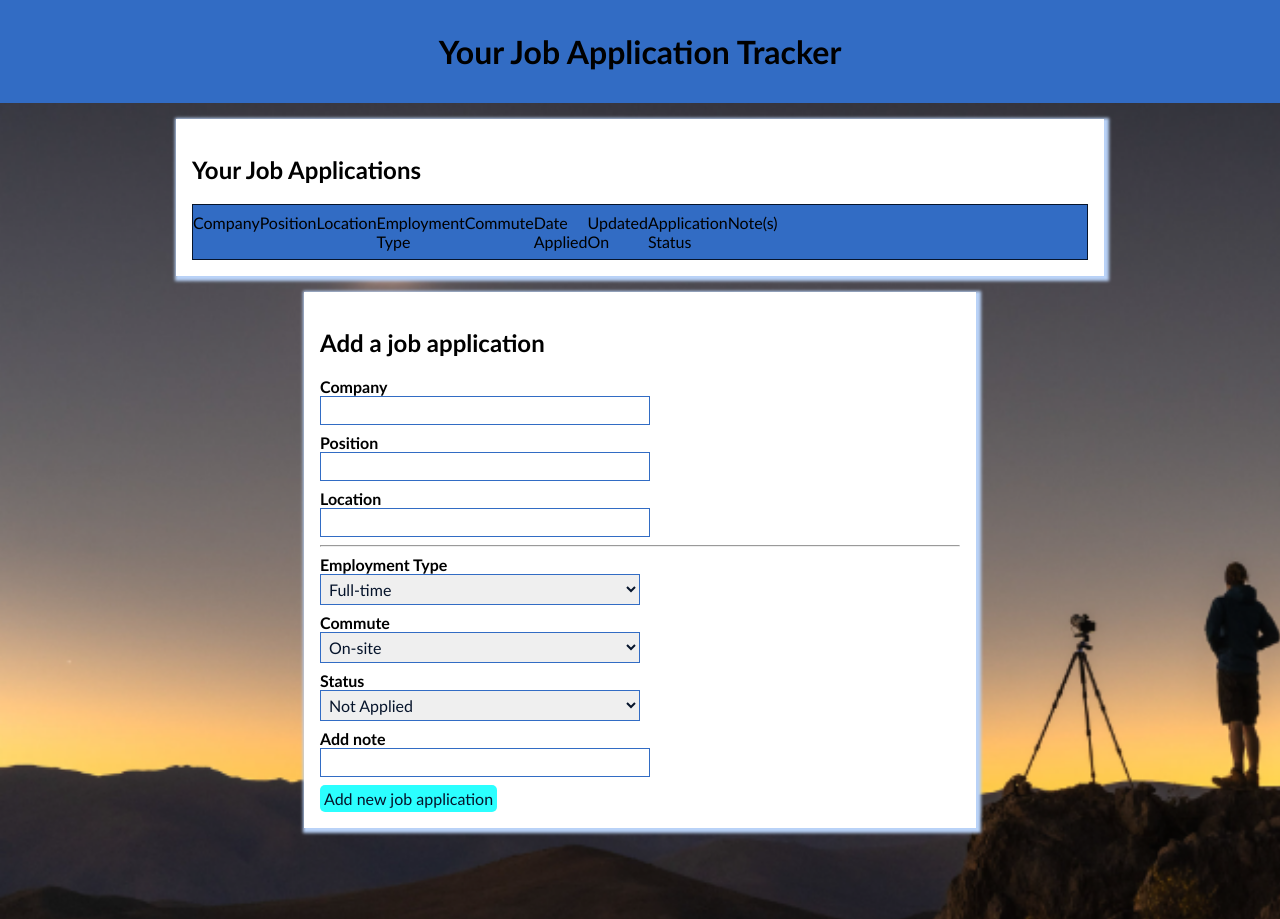
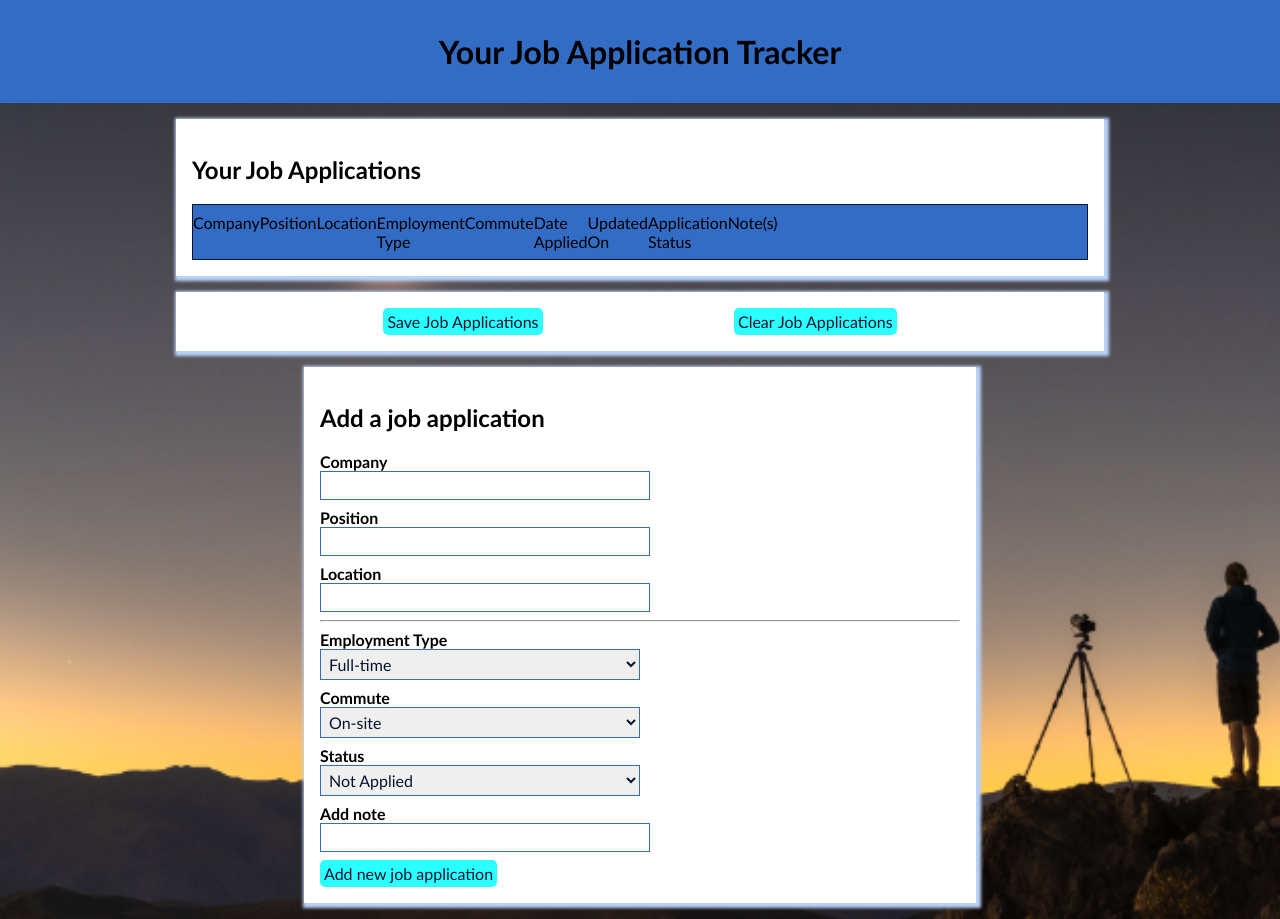
Before and after one commit to revive-mejett/job-application-tracker, an Angular app in the folder job-app-tracker/: page / in a window 1280 px wide. Before the commit the page ends 844 px from the top, so only its background shows below. Built offline with nearby package versions, Linux system fonts and the light colour scheme.

Commit message:
add save and clear buttons

```diff
--- a/job-app-tracker/src/app/home/home.component.html
+++ b/job-app-tracker/src/app/home/home.component.html
@@ -16,6 +16,15 @@
             <app-jobapplication [jobapp]="jobapp" class="job-app-item-container"></app-jobapplication>
         </ng-container>
     </div>
+</section>
+
+<section class="list-action-menu-section">
+    <button (click)="saveItems()" class="btn-save-items">
+        Save Job Applications
+    </button>
+    <button (click)="clearItems()" class="btn-clear-items">
+        Clear Job Applications
+    </button>
 </section>
 
 <section class="create-job-app-section">
--- a/job-app-tracker/src/app/home/home.component.scss
+++ b/job-app-tracker/src/app/home/home.component.scss
@@ -29,6 +29,14 @@ td {
     }
 }
 
+.list-action-menu-section {
+    display: flex;
+    justify-content: space-evenly;
+    button {
+        @include button-ui
+    }
+}
+
 .create-job-app-section {
     width: 50vw;
     .create-job-app-form {
--- a/job-app-tracker/src/app/home/home.component.ts
+++ b/job-app-tracker/src/app/home/home.component.ts
@@ -55,9 +55,10 @@ export class HomeComponent {
       updatedOn: new Date(),
     })
 
-    //save the list
-    localStorage.setItem("jobApps", JSON.stringify(this.jobApplications))
+
   }
+
+
 
   onSubmit() {
     const formValues = this.applyForm.value
@@ -71,4 +72,18 @@ export class HomeComponent {
       formValues.status?.trim() as ApplicationStatus ?? "Not Applied"
     )
   }
+
+  //save the list
+  saveItems() {
+    console.log("saveee");
+
+    localStorage.setItem("jobApps", JSON.stringify(this.jobApplications))
+  }
+
+  //clear all items
+  clearItems() {
+    console.log("clearedddd");
+
+    localStorage.removeItem("jobApps")
+  }
 }
```
